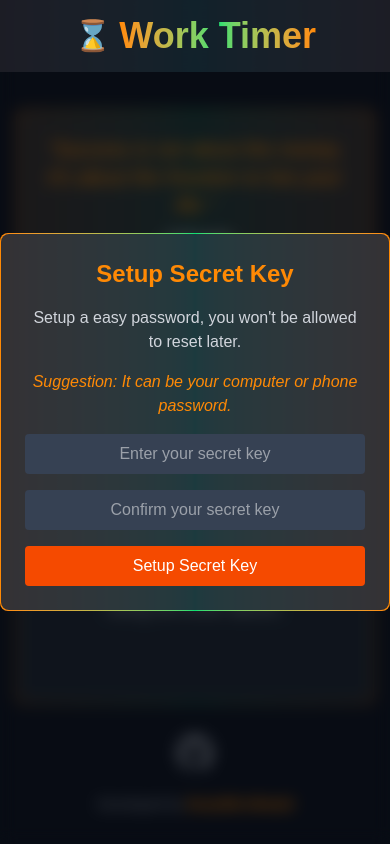
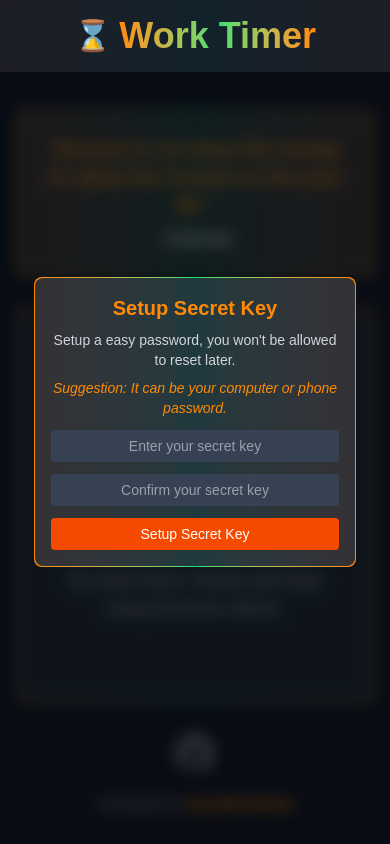
Before and after one commit to devkoushiik/worktimer, a Next.js app: page / in a window 390 px wide. Built offline with nearby package versions, Linux system fonts and the light colour scheme.

Commit message:
mobile responsive fixed.

```diff
--- a/app/page.tsx
+++ b/app/page.tsx
@@ -722,29 +722,29 @@ const Home = () => {
 
       {/* Secret Key Setup Modal */}
       {showSecretSetup && (
-        <div className="fixed inset-0 bg-black/50 backdrop-blur-sm flex items-center justify-center z-50">
-          <div className="relative p-[1px] rounded-lg w-full max-w-md">
+        <div className="fixed inset-0 bg-black/50 backdrop-blur-sm flex items-center justify-center z-50 p-4">
+          <div className="relative p-[1px] rounded-lg w-full max-w-[90%] sm:max-w-md">
             {/* Gradient Border */}
             <div className="absolute inset-0 rounded-lg bg-gradient-to-r from-orange-400 via-green-400 to-orange-400"></div>
 
             {/* Content Container */}
-            <div className="relative bg-gray-800/90 p-6 rounded-lg">
-              <h2 className="text-2xl font-bold text-orange-400 mb-4 text-center">
+            <div className="relative bg-gray-800/90 p-4 sm:p-6 rounded-lg">
+              <h2 className="text-xl sm:text-2xl font-bold text-orange-400 mb-2 sm:mb-4 text-center">
                 Setup Secret Key
               </h2>
-              <p className="text-gray-300 mb-4 text-center">
+              <p className="text-sm sm:text-base text-gray-300 mb-2 sm:mb-4 text-center">
                 Setup a easy password, you won't be allowed to reset later.
               </p>
-              <p className="text-orange-400 mb-4 text-center italic">
+              <p className="text-sm sm:text-base text-orange-400 mb-3 sm:mb-4 text-center italic">
                 Suggestion: It can be your computer or phone password.
               </p>
-              <div className="space-y-4">
+              <div className="space-y-3 sm:space-y-4">
                 <div>
                   <input
                     type="password"
                     value={secretKey}
                     onChange={(e) => setSecretKey(e.target.value)}
-                    className="bg-gray-700 text-white px-4 py-2 rounded w-full text-center"
+                    className="bg-gray-700 text-white px-3 py-1.5 sm:px-4 sm:py-2 rounded w-full text-center text-sm sm:text-base"
                     placeholder="Enter your secret key"
                   />
                 </div>
@@ -753,13 +753,13 @@ const Home = () => {
                     type="password"
                     value={confirmSecretKey}
                     onChange={(e) => setConfirmSecretKey(e.target.value)}
-                    className="bg-gray-700 text-white px-4 py-2 rounded w-full text-center"
+                    className="bg-gray-700 text-white px-3 py-1.5 sm:px-4 sm:py-2 rounded w-full text-center text-sm sm:text-base"
                     placeholder="Confirm your secret key"
                   />
                 </div>
                 <button
                   onClick={handleSetupSecretKey}
-                  className="w-full px-4 py-2 bg-orange-600 text-white rounded hover:bg-orange-700 transition-colors"
+                  className="w-full px-3 py-1.5 sm:px-4 sm:py-2 bg-orange-600 text-white rounded hover:bg-orange-700 transition-colors text-sm sm:text-base"
                 >
                   Setup Secret Key
                 </button>
```
